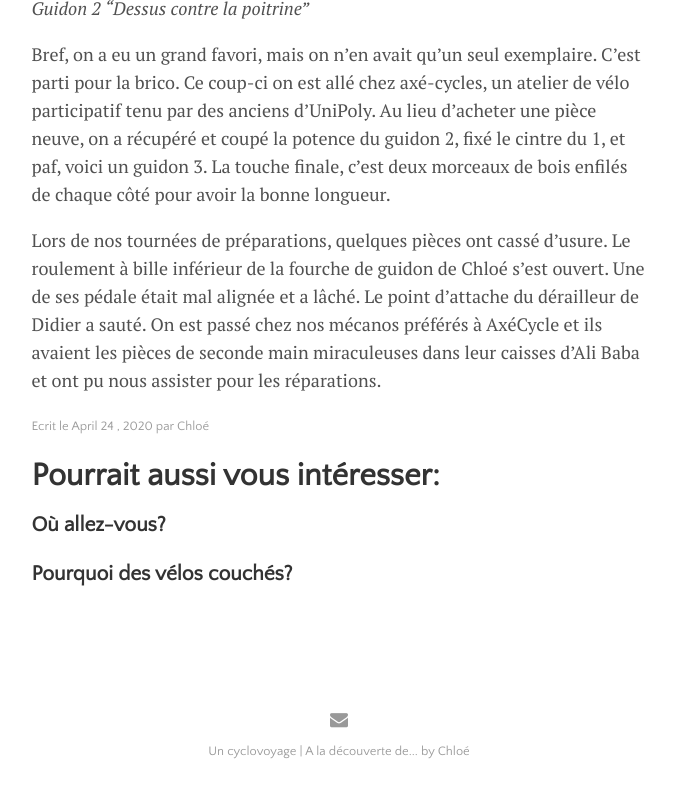
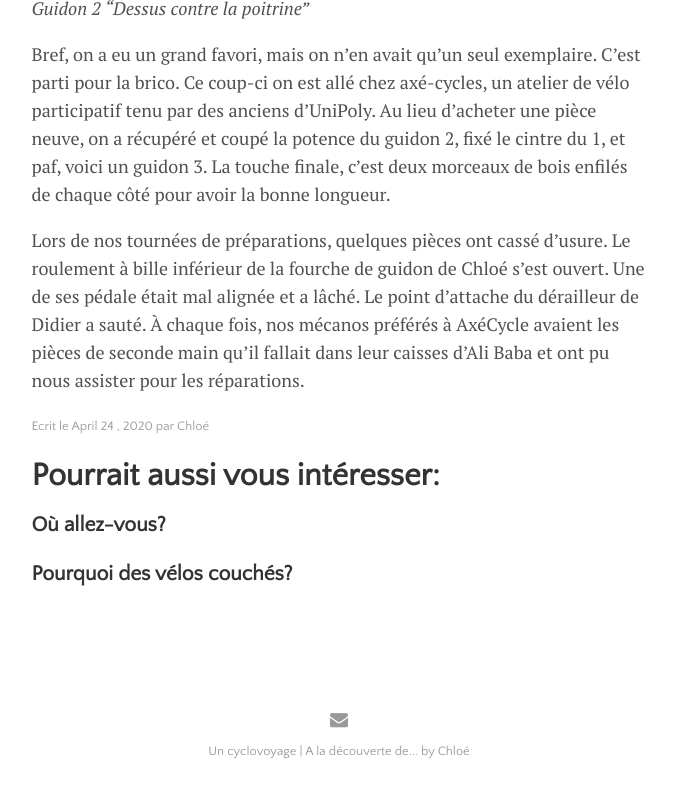
Before and after one commit to cyclovoyage/cyclovoyage.github.io, a Jekyll site: the page built from _posts/2020-04-24-preparer-le-velo.md, in a window 1280 px wide and 900 px high, scrolled down 3310 px, cut to the strip 103-900 px from the top of the window. Shown: the whole strip, without its empty margins (301-976 px from the left). Built offline with Jekyll 4.4.1, drawn with Linux system fonts in a browser that asks for light colours.

Commit message:
Update 2020-04-24-preparer-le-velo.md

```diff
--- a/_posts/2020-04-24-preparer-le-velo.md
+++ b/_posts/2020-04-24-preparer-le-velo.md
@@ -19,7 +19,7 @@ Premier défi: le réglage de la taille. Pour un vélo droit, on choisit un cadr
 
 *Le découpage du tube*
 
-<img src="/assets/img/8C5EDEC2-3A1B-49E0-BABD-694A18F57201.jpeg" width="200px" style="transform:rotate(0deg)">
+<img src="/assets/img/8C5EDEC2-3A1B-49E0-BABD-694A18F57201.jpeg" width="200px" style="transform: rotate(90deg);">
 
 *Réparation de la pédale*
 
@@ -51,6 +51,4 @@ Après avoir chacun testé les 3 configurations, Voici nos conclusions:
 Bref, on a eu un grand favori, mais on n'en avait qu'un seul exemplaire. C'est parti pour la brico. Ce coup-ci on est allé chez axé-cycles, un atelier de vélo participatif tenu par des anciens d'UniPoly. Au lieu d'acheter une pièce neuve, on a récupéré et coupé la potence du guidon 2, fixé le cintre du 1, et paf, voici un guidon 3. La touche finale, c'est deux morceaux de bois enfilés de chaque côté pour avoir la bonne longueur.
 
 
-
-
-Lors de nos tournées de préparations, quelques pièces ont cassé d'usure. Le roulement à bille inférieur de la fourche de guidon de Chloé s'est ouvert. Une de ses pédale était mal alignée et a lâché. Le point d'attache du dérailleur de Didier a sauté. On est passé chez nos mécanos préférés à AxéCycle et ils avaient les pièces de seconde main miraculeuses dans leur caisses d'Ali Baba et ont pu nous assister pour les réparations.
+Lors de nos tournées de préparations, quelques pièces ont cassé d'usure. Le roulement à bille inférieur de la fourche de guidon de Chloé s'est ouvert. Une de ses pédale était mal alignée et a lâché. Le point d'attache du dérailleur de Didier a sauté. À chaque fois, nos mécanos préférés à AxéCycle avaient les pièces de seconde main qu'il fallait dans leur caisses d'Ali Baba et ont pu nous assister pour les réparations.
```
